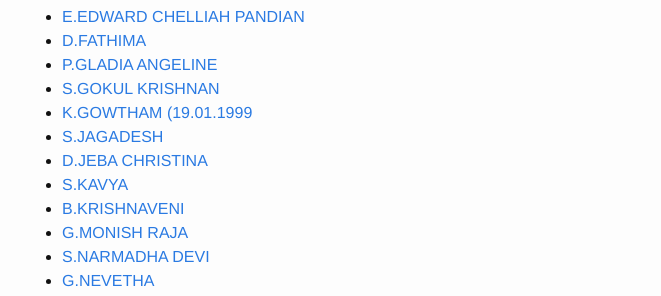
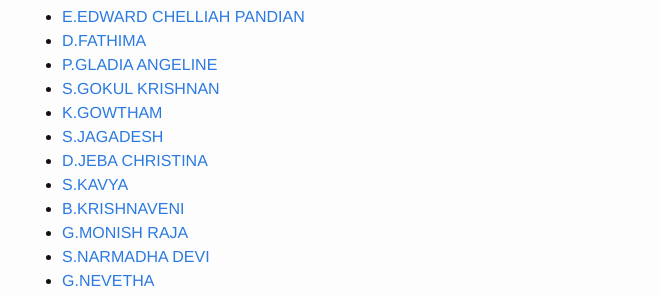
Before and after one commit to MozillaTN/snsct, a Jekyll site: the page built from docs/_posts/2017-03-30-Webcompat-Hackathon.md, in a window 1280 px wide and 900 px high, scrolled down 1696 px. Shown: the part 156-452 px from the top of the window, without its empty margins (238-899 px from the left). Built offline with Jekyll 4.4.1, drawn with Linux system fonts in a browser that asks for light colours; comment, search, counter and statistics services are not loaded.

Commit message:
Update 2017-03-30-Webcompat-Hackathon.md

```diff
--- a/docs/_posts/2017-03-30-Webcompat-Hackathon.md
+++ b/docs/_posts/2017-03-30-Webcompat-Hackathon.md
@@ -33,7 +33,7 @@ The following is the list of contributors who took part in the Women's day celeb
 - [D.FATHIMA](https://twitter.com/)
 - [P.GLADIA ANGELINE](https://twitter.com/)
 - [S.GOKUL KRISHNAN](https://twitter.com/)
-- [K.GOWTHAM (19.01.1999](https://twitter.com/)
+- [K.GOWTHAM](https://twitter.com/)
 - [S.JAGADESH](https://twitter.com/)
 - [D.JEBA CHRISTINA](https://twitter.com/)
 - [S.KAVYA](https://twitter.com/)
```
